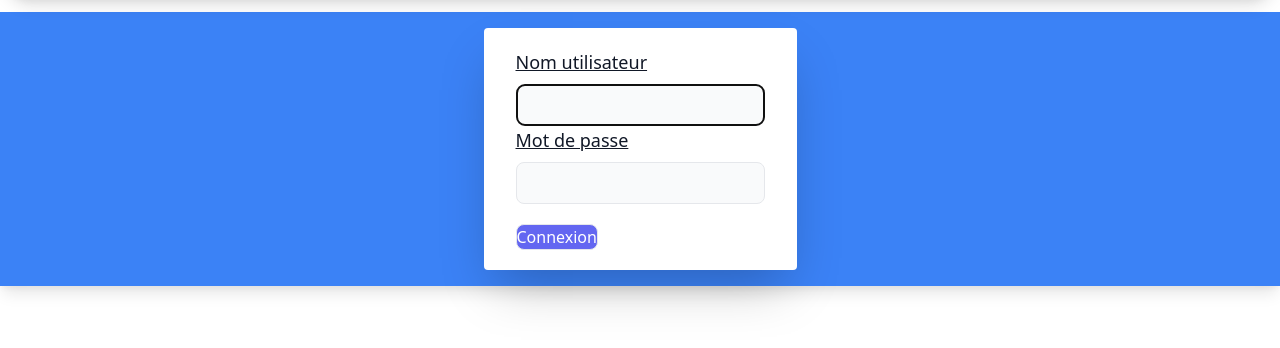
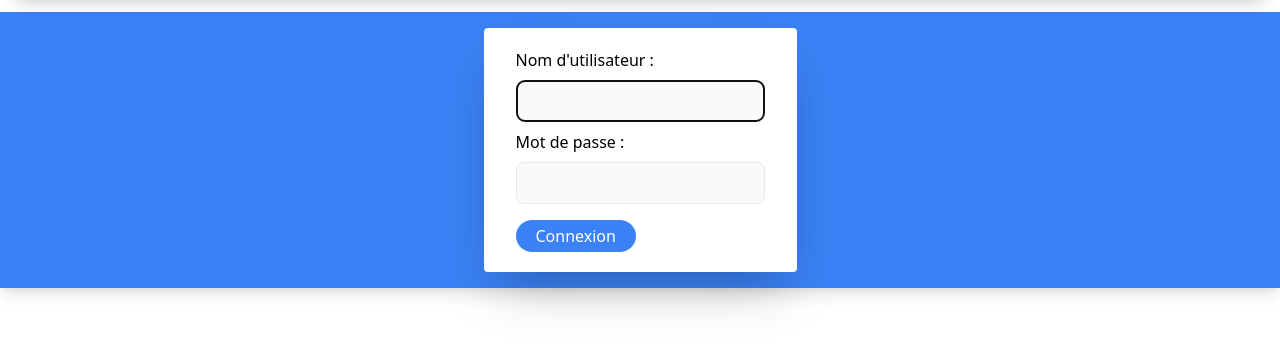
Before and after one commit to AlbanTier/catalogue-services, a Symfony app: template templates/security/login.html.twig in a window 1280 px wide. Shown: the part 64-412 px from the top of the page. Run offline with Twig, Linux system fonts and the light colour scheme; the template is opened without the code that fills it, so the values that code supplies are empty; some libraries are stand-ins or nearby versions.

Commit message:
Réglage du problème d'affichage de la page de connexion.

```diff
--- a/templates/security/login.html.twig
+++ b/templates/security/login.html.twig
@@ -11,31 +11,20 @@
         <div class="flex justify-center items-center w-full bg-blue-500 shadow-lg">
             <div class="w-min bg-white rounded shadow-2xl p-5 m-4 flex justify-center">
                 <div class="w-full w-52 px-3 mb-6 md:mb-0">
-                    <label class="mr-4 text-lg text-gray-900 underline" for="inputUsername">Nom utilisateur</label>
+                    <label class="mr-4" for="inputUsername">Nom d'utilisateur :</label>
                     <input type="text" value="{{ last_username }}" name="username" id="inputUsername"
-                           class="form-control mt-2 flex border rounded-lg border-gray-200 bg-gray-50 p-2 w-max"
+                           class="form-control mt-2 mb-2 flex border rounded-lg border-gray-200 bg-gray-50 p-2 w-max"
                            autocomplete="username" required autofocus>
-                    <label class="mr-4 mt-4 text-lg text-gray-900 underline" for="inputPassword">Mot de passe</label>
+                    <label class="mr-4 mt-4" for="inputPassword">Mot de passe :</label>
                     <input type="password" name="password" id="inputPassword"
-                           class="form-control mt-2 flex border rounded-lg border-gray-200 bg-gray-50 p-2 w-max"
+                           class="form-control mt-2 flex border rounded-lg border-gray-200 bg-gray-50 p-2 "
                            autocomplete="current-password" required>
 
                     <input type="hidden" name="_csrf_token"
                            value="{{ csrf_token('authenticate') }}"
                     >
 
-                    {#
-                    Uncomment this section and add a remember_me option below your firewall to activate remember me functionality.
-                    See https://symfony.com/doc/current/security/remember_me.html
-
-                    <div class="checkbox mb-3">
-                        <label>
-                            <input type="checkbox" name="_remember_me"> Remember me
-                        </label>
-                    </div>
-                    #}
-
-                    <button class="justify-center flex mt-5 btn btn-lg btn-primary border rounded-lg bg-indigo-500 text-white"
+                    <button class="py-1 mt-4 px-5 text-white bg-blue-500 hover:bg-blue-700 rounded-full"
                             type="submit">
                         Connexion
                     </button>
```
